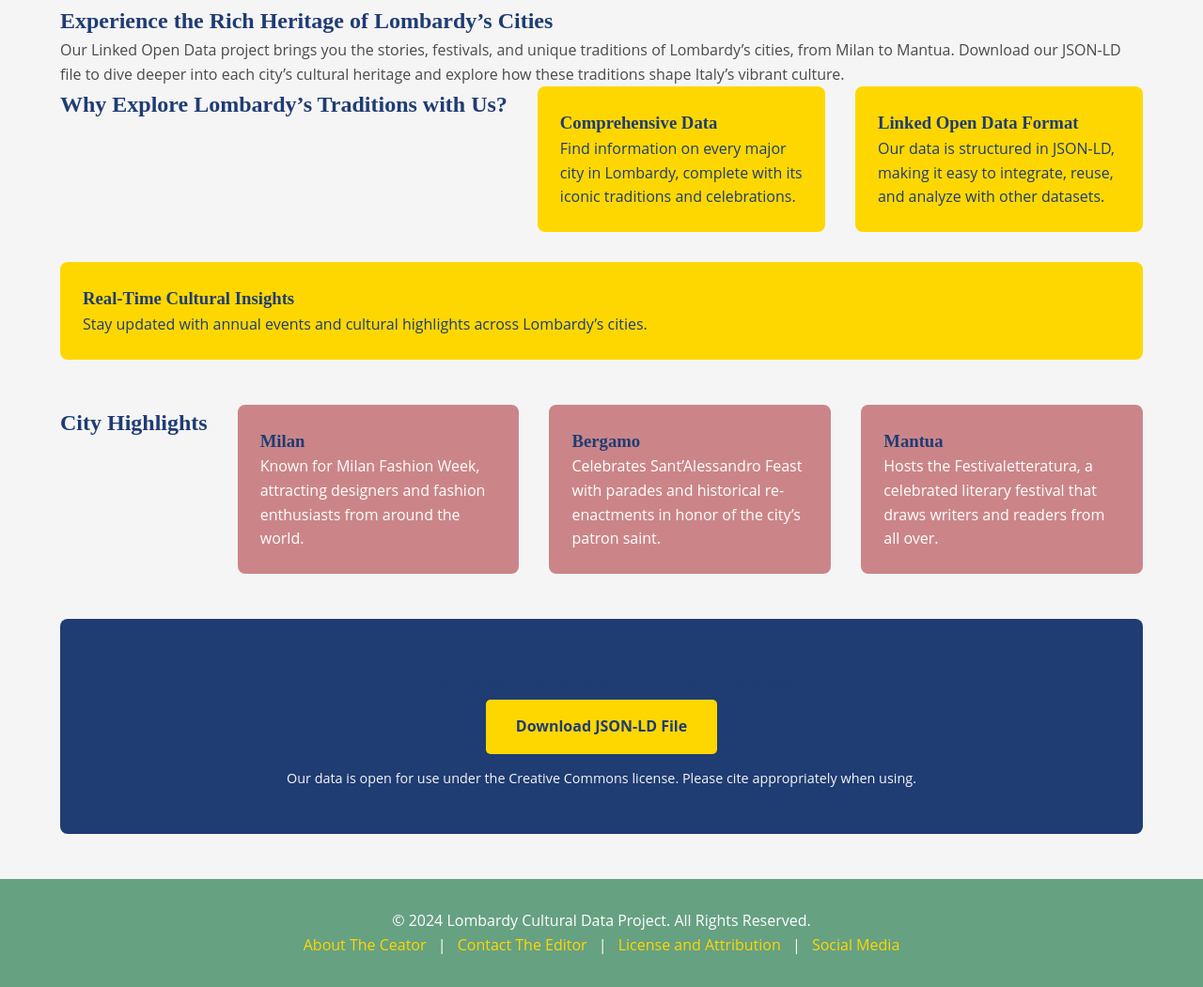
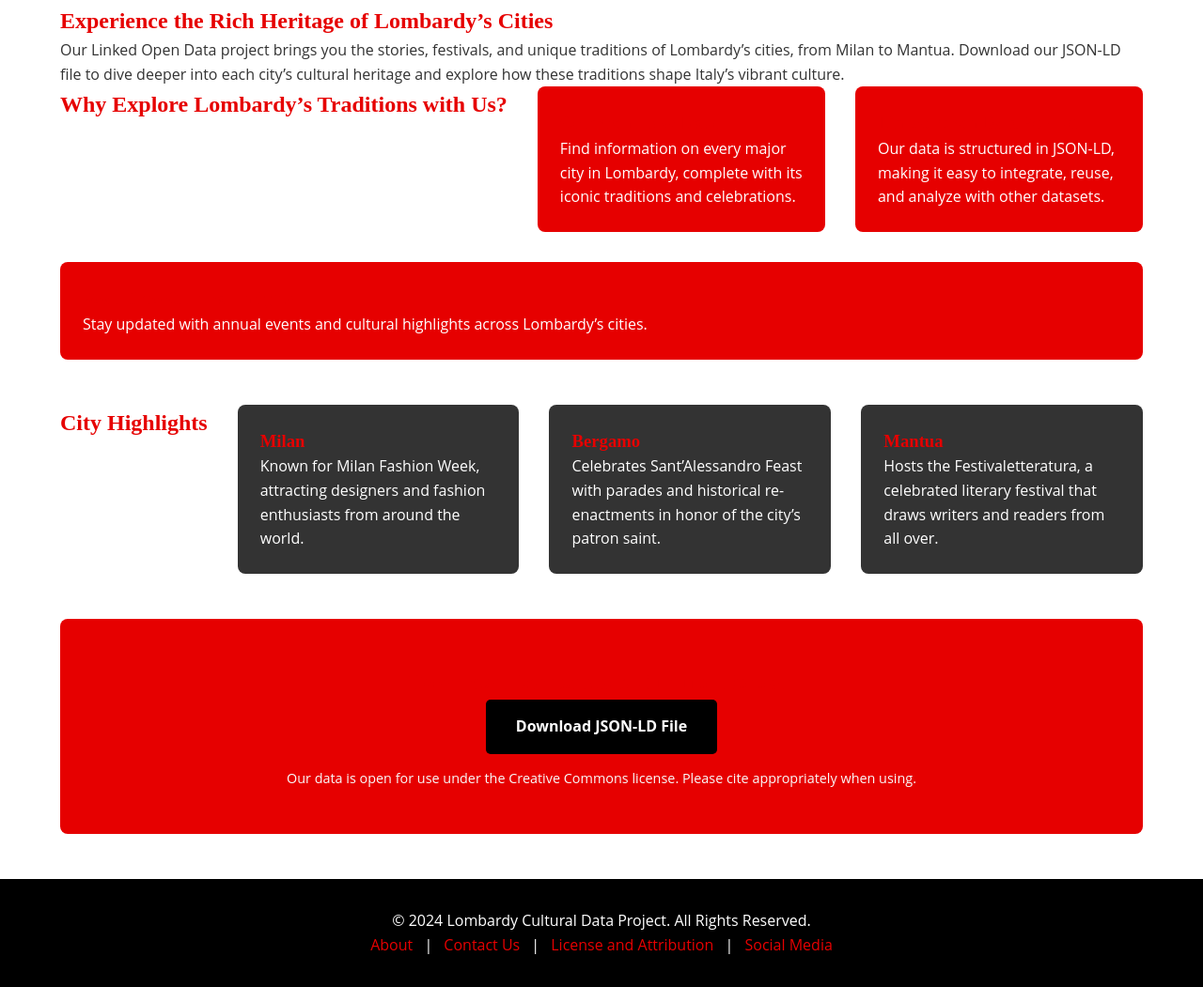
Before and after one commit to ObafemiY/Pavia-Fortifications-research, a plain HTML site: page index.html in a window 1280 px wide. Shown: the part 208-1259 px from the top of the page at 94% size. Drawn offline with Linux system fonts and the light colour scheme.

Commit message:
Update index.html

```diff
--- a/index.html
+++ b/index.html
@@ -15,19 +15,19 @@
         body {
             font-family: 'Open Sans', sans-serif;
             line-height: 1.6;
-            color: #4A4A4A;
-            background-color: #F5F5F5;
+            color: #333; /* Dark text for readability */
+            background-color: #fff; /* White background */
         }
 
         h1, h2, h3 {
             font-family: 'Playfair Display', serif;
-            color: #1F3C73;
+            color: #e60000; /* Bold red for headers */
         }
 
         /* Header Styles */
         header {
-            background: #66A182;
-            color: #fff;
+            background: #000; /* Black header background */
+            color: #fff; /* White text */
             padding: 2em;
             text-align: center;
         }
@@ -60,10 +60,10 @@
         .feature {
             flex: 1;
             min-width: 250px;
-            background: #FFD700;
+            background: #e60000; /* Red for feature blocks */
             padding: 1.5em;
             border-radius: 8px;
-            color: #1F3C73;
+            color: #fff; /* White text for contrast */
         }
 
         /* City Highlights Section */
@@ -77,7 +77,7 @@
         .city-card {
             flex: 1;
             min-width: 250px;
-            background: #CB8589;
+            background: #333; /* Dark gray/black background */
             color: #fff;
             padding: 1.5em;
             border-radius: 8px;
@@ -87,7 +87,7 @@
         .download-section {
             text-align: center;
             padding: 3em;
-            background: #1F3C73;
+            background: #e60000; /* Red background for CTA */
             color: #fff;
             border-radius: 8px;
             margin-bottom: 3em;
@@ -96,8 +96,8 @@
         .download-section a {
             display: inline-block;
             padding: 1em 2em;
-            background-color: #FFD700;
-            color: #1F3C73;
+            background-color: #000; /* Black download button */
+            color: #fff;
             border-radius: 5px;
             font-size: 1em;
             text-decoration: none;
@@ -107,19 +107,19 @@
         .download-section p {
             margin-top: 1em;
             font-size: 0.9em;
-            color: #F5F5F5;
+            color: #f9f9f9;
         }
 
         /* Footer */
         footer {
             text-align: center;
             padding: 2em;
-            background: #66A182;
+            background: #000; /* Black footer */
             color: #fff;
         }
 
         footer a {
-            color: #FFD700;
+            color: #e60000; /* Red for footer links */
             text-decoration: none;
             margin: 0 0.5em;
         }
@@ -185,8 +185,8 @@
 <footer>
     <p>&copy; 2024 Lombardy Cultural Data Project. All Rights Reserved.</p>
     <p>
-        <a href="#">About The Ceator</a> |
-        <a href="#">Contact The Editor</a> |
+        <a href="#">About</a> |
+        <a href="#">Contact Us</a> |
         <a href="#">License and Attribution</a> |
         <a href="#">Social Media</a>
     </p>
```
